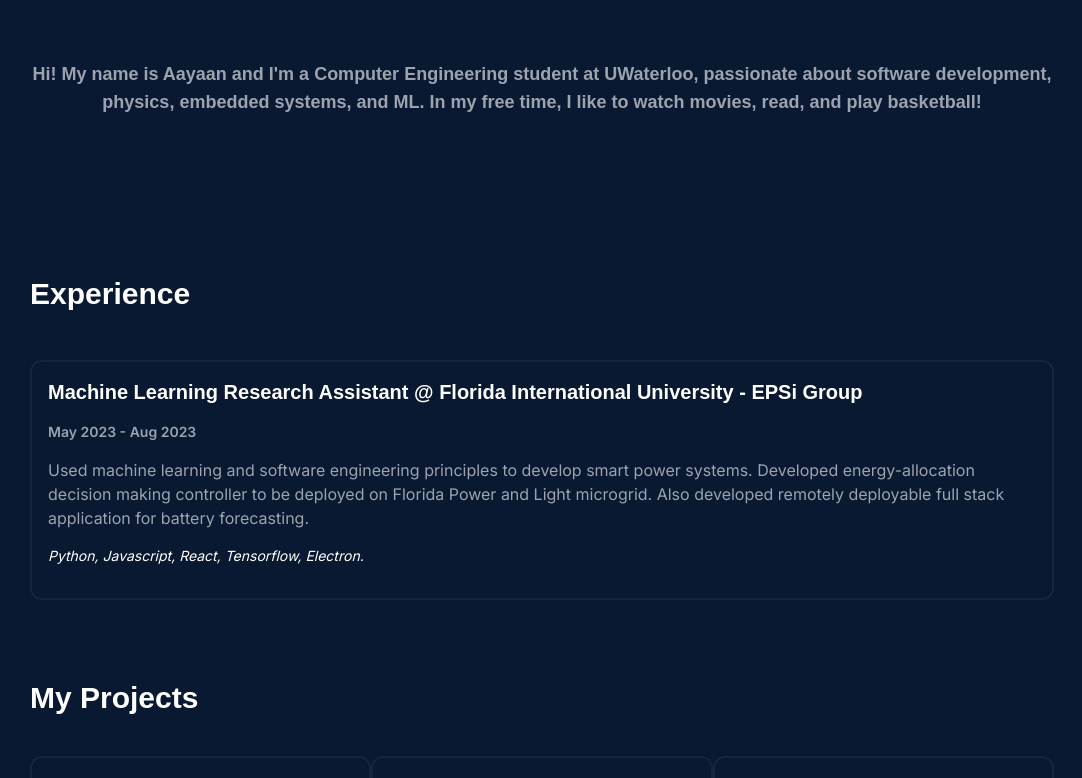
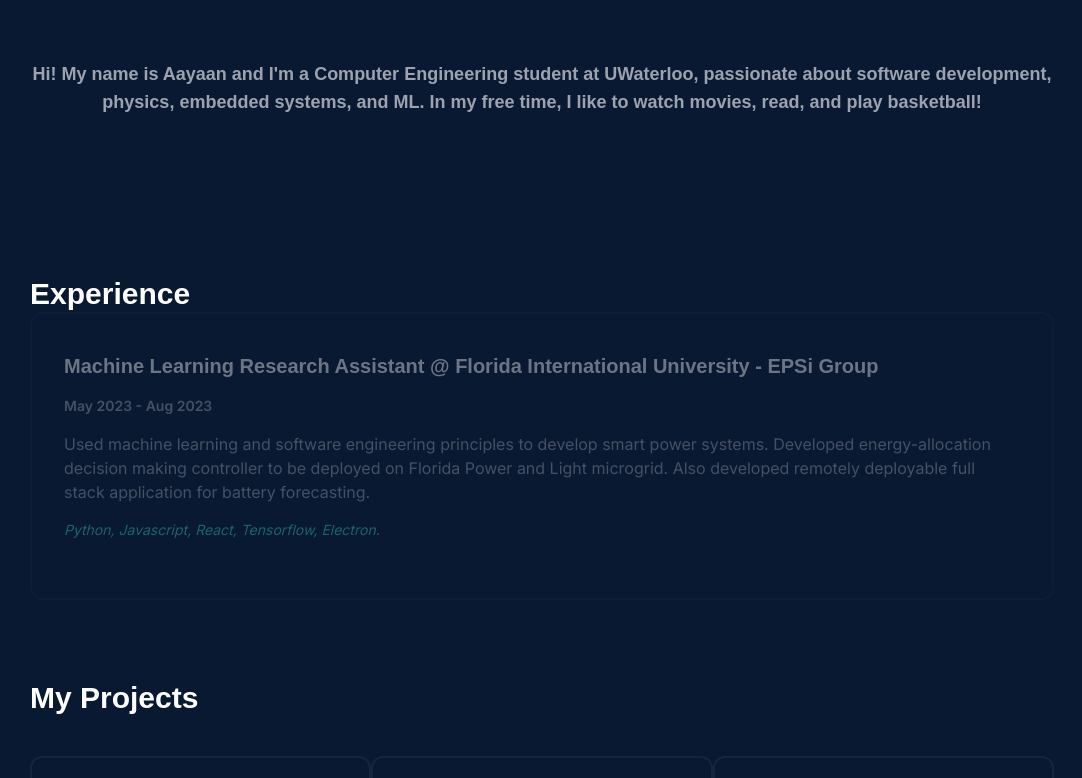
Before and after one commit to AayaanN/personal-site, a Next.js app in the folder personal-site-good/: page / in a window 1280 px wide. Shown: the part 560-1338 px from the top of the page, without its empty margins (98-1180 px from the left). Built offline with nearby package versions, Linux system fonts and the light colour scheme.

Commit message:
created opacity decreasing for work block

```diff
--- a/personal-site-good/app/work/work_block.js
+++ b/personal-site-good/app/work/work_block.js
@@ -2,27 +2,36 @@
  import { React, useState } from "react";
  import Image from 'next/image'
 
- const Work_Block = ({company, title, date, description, technologies, link}) => {
+ const Work_Block = ({company, title, date, description, technologies, link, selected, setSelected}) => {
 
     const [hovering, SetHovering] = useState(false)
+
+    const objects = {'Florida International University - EPSi Group': 1, 'Hack the Ridge': 2}
+
+
 
     const handleMouseEnter = () =>{
 
         SetHovering(true)
+        setSelected(objects[company])
 
     }
 
     const handleMouseExit = () => {
         SetHovering(false)
+        setSelected(0)
     }
 
     return(
         <a href={link} target="_blank" rel="noopener noreferrer">
-            <div className={`mt-12 sm:w-full sm:h-60 w-80 border-[2px] border-white/5 p-4 rounded-xl hover:bg-white/5 hover:shadow-xl text-white`} onMouseEnter={handleMouseEnter} onMouseLeave={handleMouseExit}>
-                <p className={`w-full font-bold text-xl font-poppins ${(hovering === true) ? "text-teal-400":null}`}>{title} @ {company}</p>
-                <p className="font-inter font-semibold text-gray-400 mt-4">{date}</p>
-                <p className="font-inter sm:text-base text-gray-400 mt-4">{description}</p>
-                <p className={`font-inter font-base mt-4 italic ${(hovering === true) ? "text-teal-400":"text-white"}`}>{technologies}</p>
+            <div className={` sm:w-full sm:h-72 flex justify-center items-center w-80 border-[2px] border-white/5 p-8 rounded-xl hover:bg-white/5 hover:shadow-xl text-white ${(selected === objects[company] || selected === 0) ? null:' opacity-40'}`} onMouseEnter={handleMouseEnter} onMouseLeave={handleMouseExit}>
+                <div>
+                    <p className={`w-full font-bold text-xl font-poppins ${(hovering === true) ? "text-teal-400":null}`}>{title} @ {company}</p>
+                    <p className="font-inter font-semibold text-gray-400 mt-4">{date}</p>
+                    <p className="font-inter sm:text-base text-gray-400 mt-4">{description}</p>
+                    <p className={`font-inter font-base  mt-4 italic pb-5 ${(hovering === true) ? "text-teal-400":"text-teal-400"}`}>{technologies}</p>
+
+                </div>
 
             </div>
 
```
